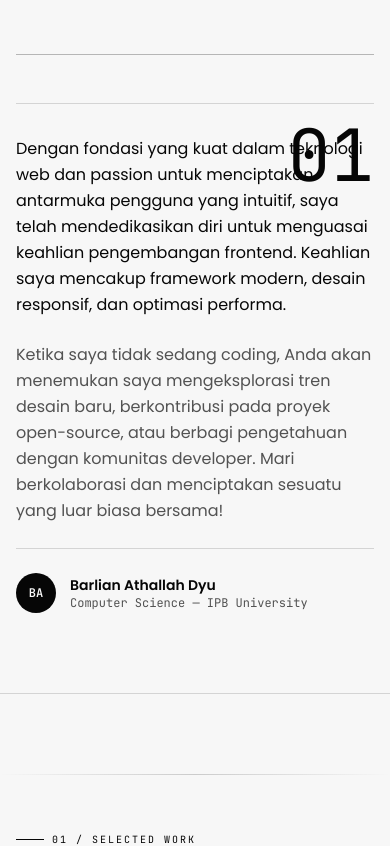
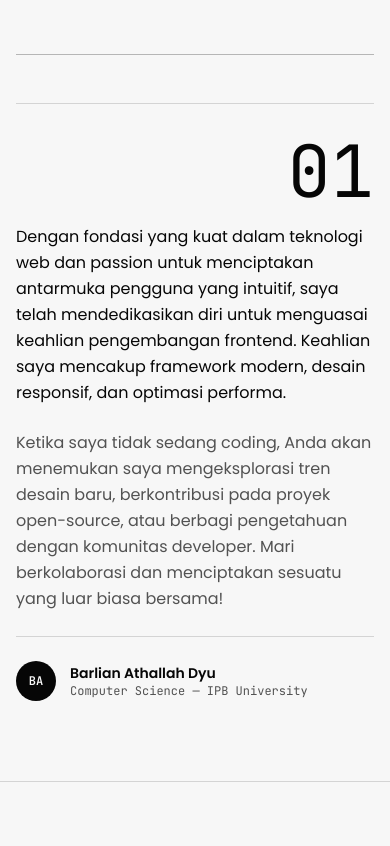
Before and after one commit to Barli-Pemula/portfolio, a Next.js app: page / in a window 390 px wide. Shown: the part 2440-3286 px from the top of the page. Built offline with nearby package versions, Linux system fonts and the light colour scheme.

Commit message:
Prevent mobile about number overlap

```diff
--- a/components/About.tsx
+++ b/components/About.tsx
@@ -99,7 +99,7 @@ export default function About() {
           {/* Editorial Philosophy Statement Card */}
           <motion.div variants={itemVariants}>
             <div className="relative overflow-hidden border-t border-card-border pt-8 sm:pt-12">
-              <span className="font-mono text-7xl text-accent/10 absolute top-4 right-0 select-none pointer-events-none">
+              <span className="block text-right leading-none mb-4 font-mono text-7xl text-accent/10 sm:absolute sm:top-4 sm:right-0 sm:mb-0 select-none pointer-events-none">
                 01
               </span>
 
```
